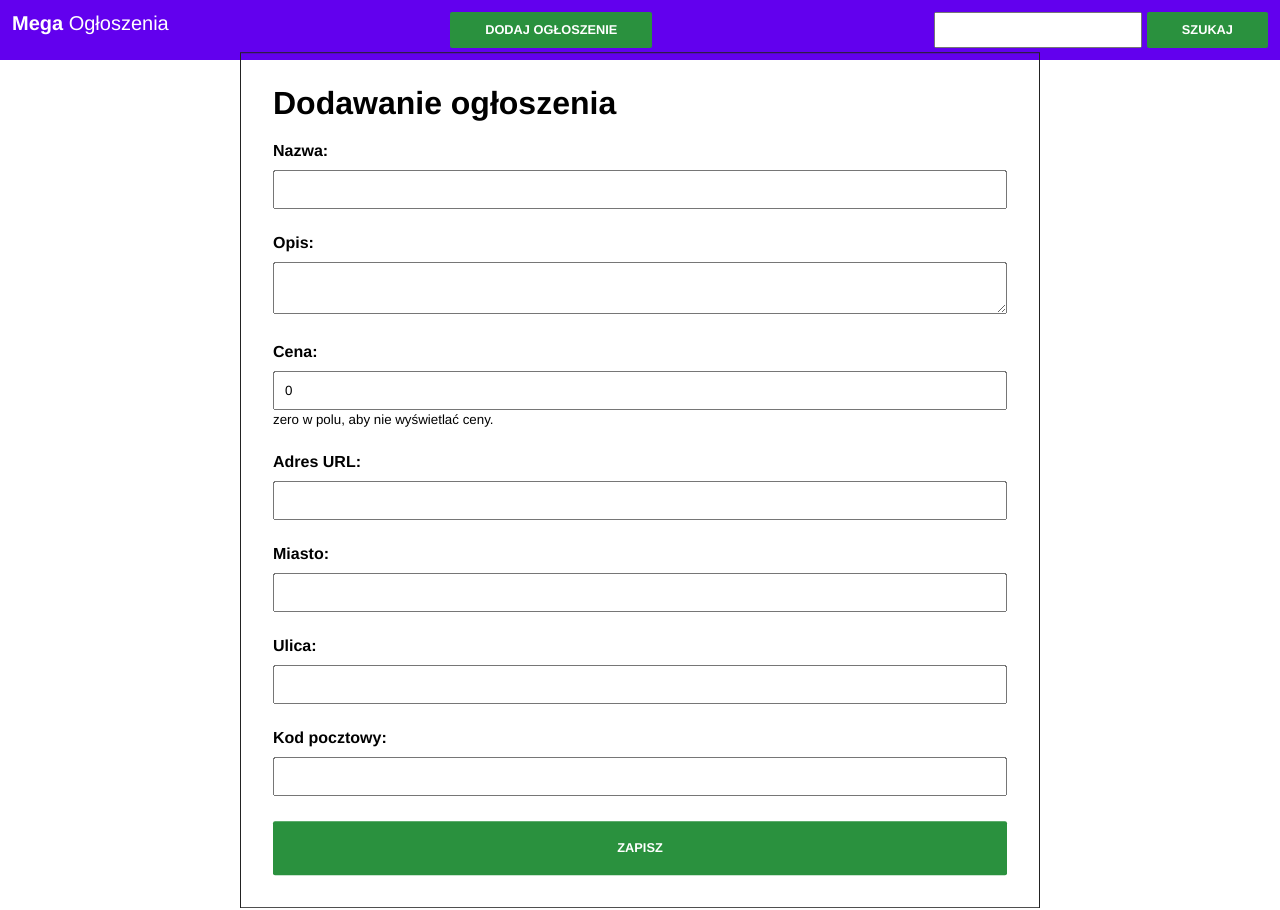
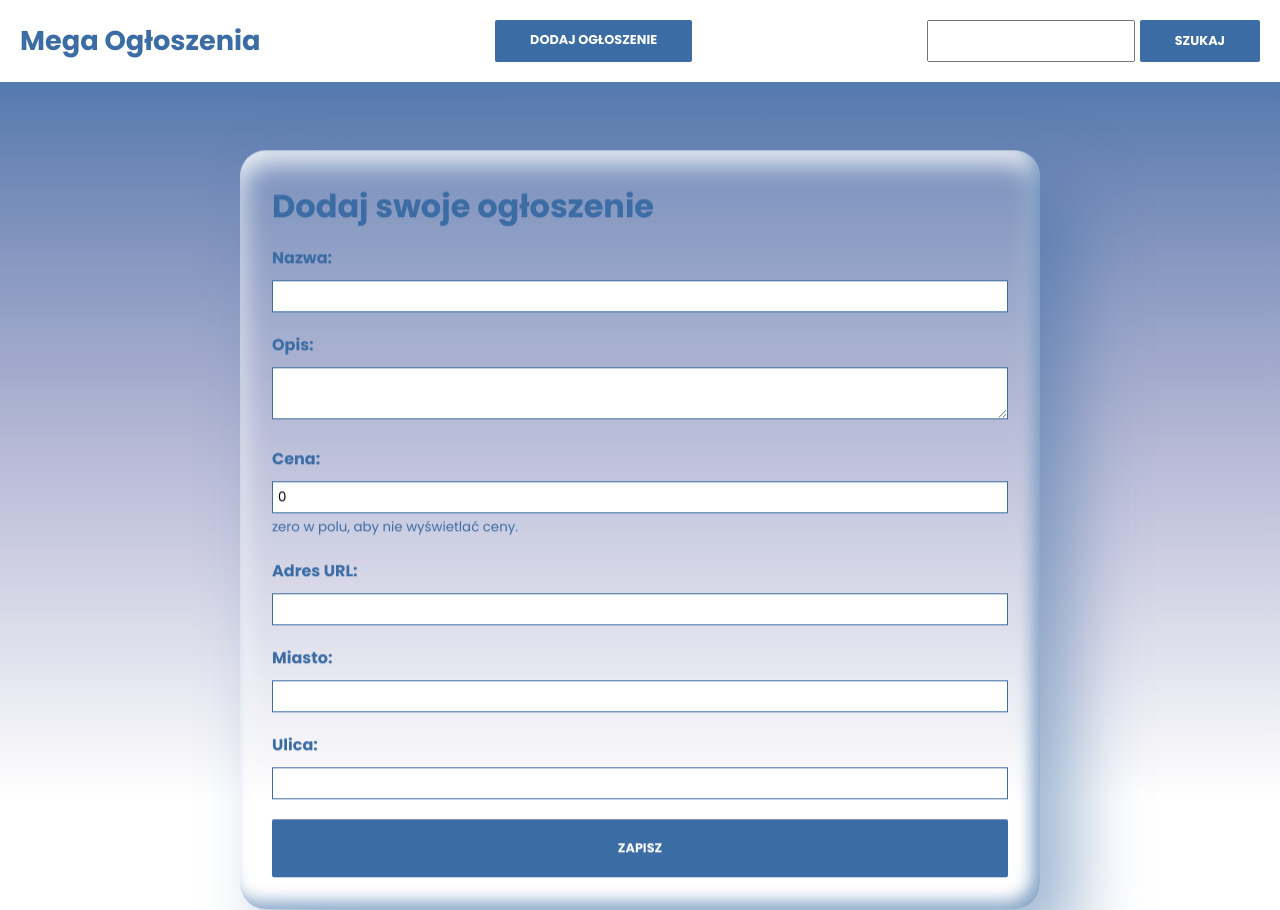
Before and after one commit to MateuszStasak/MegaAdsFront, a React (Create React App) app: page /add in a window 1280 px wide. Built offline with nearby package versions, Linux system fonts and the light colour scheme.

Commit message:
Changed design

```diff
--- a/src/App.tsx
+++ b/src/App.tsx
@@ -16,10 +16,12 @@ export const App = () => {
      <>
          <SearchContext.Provider value={{search, setSearch}}>
            <Header/>
+             <div className="bg">
              <Routes>
                  <Route path="/" element={ <Map/>}/>
                  <Route path="/add" element={ <AddForm/>}/>
              </Routes>
+             </div>
          </SearchContext.Provider>
      </>
   );
--- a/src/components/AddForm/AddForm.css
+++ b/src/components/AddForm/AddForm.css
@@ -5,15 +5,18 @@
     transform: translate(-50%, -50%);
     width: 100%;
     max-width: 800px;
-    border: 1px solid #222;
     padding: 2rem;
+    color: #3b6ca4;
+    margin-top: 50px;
+    margin-bottom: 50px;
+    backdrop-filter: blur(5px); background-color: rgba(255, 255, 255, 0.1); border-radius: 26px; box-shadow: 35px 35px 68px 0px rgba(59, 108, 164, 0.5), inset -8px -8px 16px 0px rgba(59, 108, 164, 0.6), inset 0px 11px 28px 0px rgb(255, 255, 255);
 }
 
 .add-form label {
     display: block;
-    margin-top: 20px;
+    margin-top: 15px;
     font-weight: bold;
-    margin-bottom: 25px;
+    margin-bottom: 20px;
 }
 
 .add-form label small {
@@ -23,7 +26,8 @@
 .add-form input {
     width: 100%;
     margin-top: 10px;
-    padding: 10px;
+    padding: 5px;
+    border: 1px solid #3b6ca4;
 }
 
 .add-form textarea {
@@ -31,6 +35,7 @@
     margin-top: 10px;
     padding: 10px;
     resize: vertical;
+    border: 1px solid #3b6ca4;
 }
 
 .add-form button {
@@ -38,4 +43,26 @@
     padding: 10px;
     width: 100%;
     cursor: pointer;
+    line-height: 2.4rem;
 }
+
+
+.add-form input, .add-form textarea {
+    width: 100%;
+    margin-top: 10px;
+    padding: 5px;
+}
+
+.add-form input:focus,
+.add-form textarea:focus {
+    outline: none;
+    background: #adc1e7;
+    border-color: #3b6ca4;
+}
+
+.add-form input:active,
+.add-form textarea:active {
+    outline: none;
+    background: #adc1e7;
+    border-color: #3b6ca4;
+}
--- a/src/components/AddForm/AddForm.tsx
+++ b/src/components/AddForm/AddForm.tsx
@@ -20,13 +20,14 @@ export const AddForm = () => {
         zip: '',
     });
 
-    const address = `${form.city}, ${form.street}, ${form.zip}`
+    const address = `${form.city}, ${form.street}`;
+    console.log(address);
 
     const saveAd = async (e: SyntheticEvent) => {
         e.preventDefault();
         setLoading(true);
         try {
-           const {lat, lon} = await geocode(address);
+           const {latitude, longitude} = await geocode(address);
             const res = await fetch(`http://localhost:3001/ad`, {
                 method: 'POST',
                 headers: {
@@ -34,8 +35,8 @@ export const AddForm = () => {
                 },
                 body: JSON.stringify({
                     ...form,
-                    lat,
-                    lon,
+                    latitude,
+                    longitude,
                 }),
             });
             const data = await res.json();
@@ -61,8 +62,9 @@ export const AddForm = () => {
     }
 
     return (
-        <form className="add-form" action="" onSubmit={saveAd}>
-            <h1>Dodawanie ogłoszenia</h1>
+        <>
+        <form className="add-form" onSubmit={saveAd}>
+            <h1>Dodaj swoje ogłoszenie</h1>
             <p>
                 <label>
                     Nazwa: <br/>
@@ -109,7 +111,7 @@ export const AddForm = () => {
                     Miasto: <br/>
                     <input
                         type="text"
-                        name="address"
+                        name="city"
                         required
                         maxLength={99}
                         value={form.city}
@@ -120,28 +122,17 @@ export const AddForm = () => {
                         Ulica: <br/>
                         <input
                             type="text"
-                            name="address"
+                            name="street"
                             required
                             maxLength={99}
                             value={form.street}
                             onChange={(e: { target: { value: string | number; }; }) => updateForm('street', e.target.value)}
                         />
                 </label>
-                <label>
-                        Kod pocztowy: <br/>
-                        <input
-                            type="text"
-                            name="address"
-                            required
-                            maxLength={99}
-                            pattern="^(?(^00000(|-0000))|(\d{5}(|-\d{4})))$"
-                            value={form.zip}
-                            inputMode="numeric"
-                            onChange={(e: { target: { value: string | number; }; }) => updateForm('zip', +e.target.value)}
-                        />
-                </label>
                 <Button text="Zapisz"/>
             </p>
         </form>
+        <div><p></p></div>
+        </>
     )
 }
--- a/src/components/common/Button.css
+++ b/src/components/common/Button.css
@@ -1,5 +1,5 @@
 button, .button {
-    background-color: #2A913E;
+    background-color: #3b6ca4;
     border: 0;
     border-radius: 2px;
     color: white;
--- a/src/components/layout/Header.css
+++ b/src/components/layout/Header.css
@@ -1,14 +1,14 @@
 header {
-    background-color: #6200EE;
-    padding: 12px;
-    color: white;
+    background-color: #ffffff;
+    padding: 20px;
+    color: #3b6ca4;
     display: flex;
     justify-content: space-between;
 }
 
 header h1 {
-    font-size: 20px;
-    font-weight: 200;
+    font-weight: 700;
+    font-size: 1.7rem;
 }
 
 .search {
@@ -19,3 +19,7 @@ header h1 {
     width: 13rem;
     margin-right: 5px;
 }
+
+header .button {
+    line-height: 2.4rem;
+}
--- a/src/components/layout/Header.tsx
+++ b/src/components/layout/Header.tsx
@@ -23,7 +23,7 @@ export const Header = () => {
             </h1>
             <Button to="/add" text='Dodaj ogłoszenie' />
             <form className="search" onSubmit={setSearchFromLocalState}>
-                <input value={inputValue} onChange={(e) => setInputValue(e.target.value)} type="text"/>
+                <input type="search" value={inputValue} onChange={(e) => setInputValue(e.target.value)}/>
                 <Button text='Szukaj' />
             </form>
         </header>
--- a/src/index.css
+++ b/src/index.css
@@ -1,6 +1,21 @@
+@import url('https://fonts.googleapis.com/css2?family=Poppins:wght@100;300;400;500;600;700;800;900&display=swap');
+
+
 *, *::after, *::before {
   margin: 0;
   padding: 0;
   box-sizing: border-box;
-  font-family: "helvetica", arial, sans-serif;
+  font-family: 'Poppins', sans-serif;
 }
+
+.bg {
+  background-image: linear-gradient(to bottom, #3b6ca4, #788dba, #aab0d0, #d6d6e7, #ffffff);
+  background-size: cover;
+  position: absolute;
+  top: 0;
+  left: 0;
+  right: 0;
+  bottom: 0;
+  display: block;
+  z-index: -999;
+}
--- a/src/utils/geocoding.ts
+++ b/src/utils/geocoding.ts
@@ -1,7 +1,8 @@
-export const geocode = async (address: string): Promise<{lat: number; lon: number;}> => {
-    const geoResponse = await fetch(`https://nominatim.openstreetmap.org/search?format=json&q=${encodeURIComponent(address)}`);
-    const geoData = await geoResponse.json();
-    const lat = parseFloat(geoData[0].lat);
-    const lon = parseFloat(geoData[0].lon);
-    return {lat, lon};
+export const geocode = async (address: string): Promise<{latitude: number; longitude: number;}> => {
+    const geoRes = await fetch(`https://nominatim.openstreetmap.org/search?format=json&q=${encodeURIComponent(address)}`);
+    const geoData = await geoRes.json();
+    console.log(geoData);
+    const latitude = parseFloat(geoData[0].lat);
+    const longitude = parseFloat(geoData[0].lon);
+    return {latitude, longitude};
 }
```
